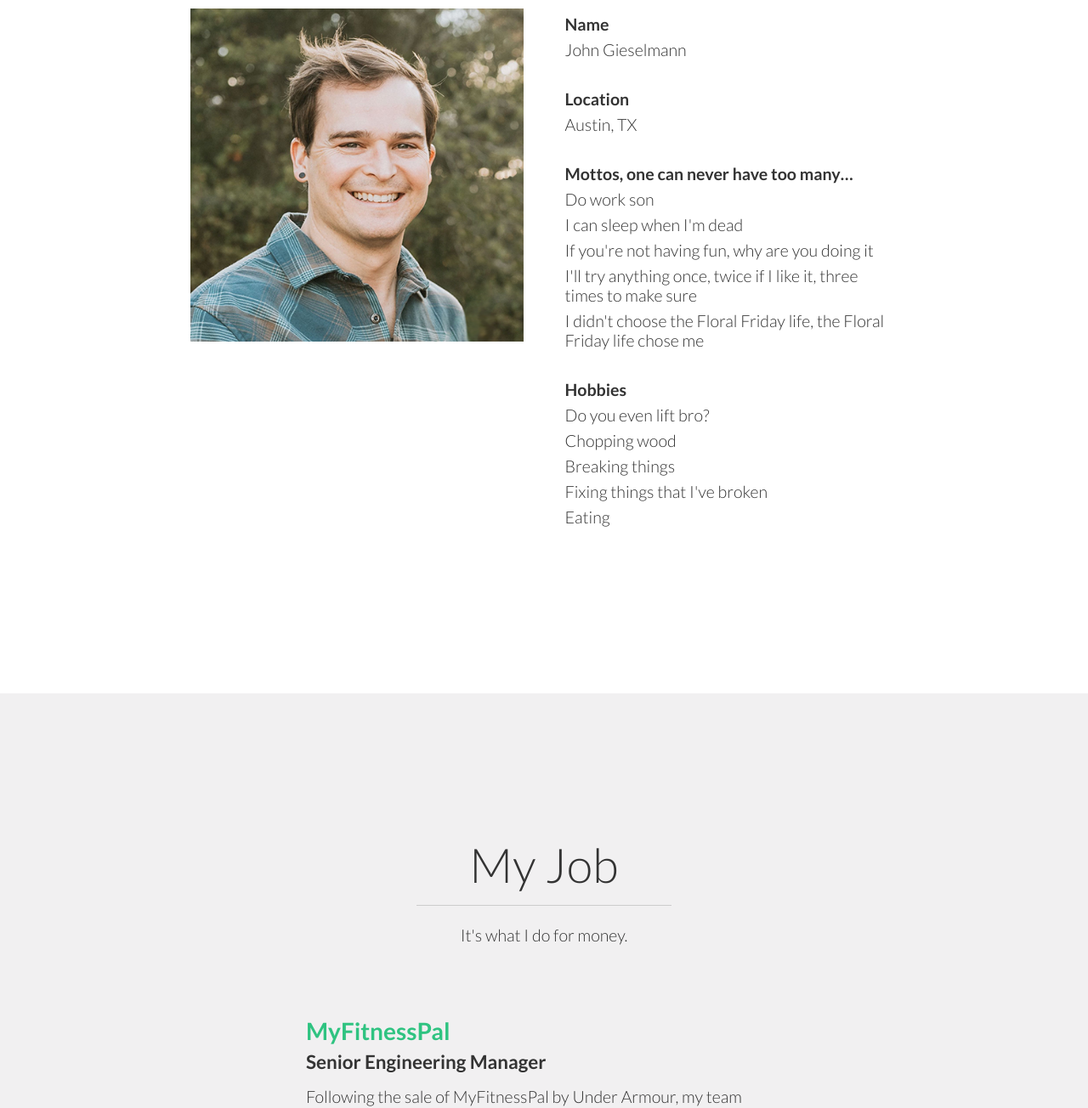
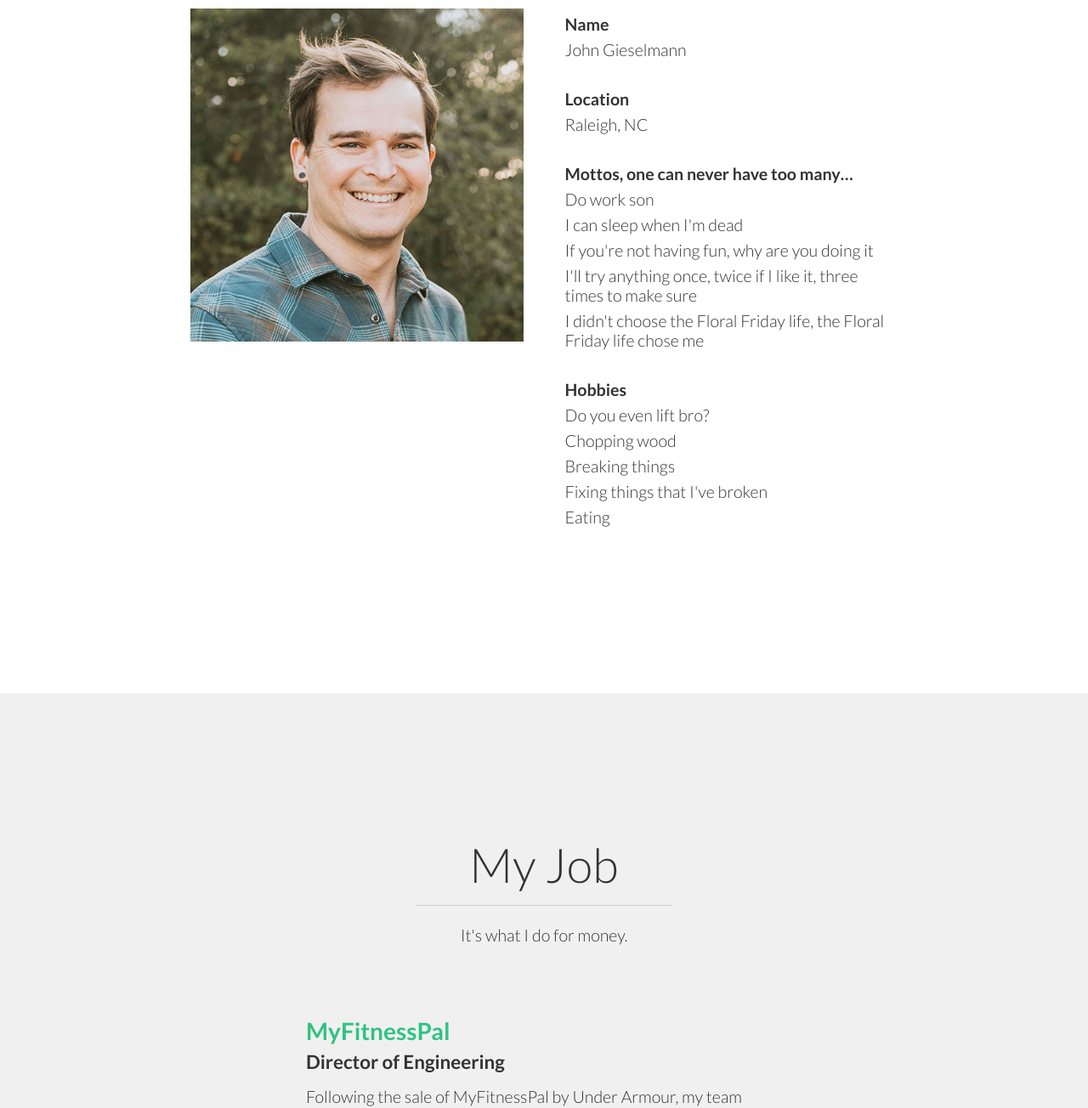
Before and after one commit to johngieselmann/my-site, a plain HTML site: page index.html in a window 1280 px wide. Shown: the part 920-2224 px from the top of the page at 85% size. Drawn offline with Linux system fonts and the light colour scheme.

Commit message:
Update location and title... not details

```diff
--- a/index.html
+++ b/index.html
@@ -76,7 +76,7 @@ j=d.createElement(s),dl=l!='dataLayer'?'&l='+l:'';j.async=true;j.src=
 
             <h3>Location</h3>
             <ul>
-              <li>Austin, TX</li>
+              <li>Raleigh, NC</li>
             </ul>
 
             <h3>Mottos, one can never have too many&hellip;</h3>
@@ -111,7 +111,7 @@ j=d.createElement(s),dl=l!='dataLayer'?'&l='+l:'';j.async=true;j.src=
           <div class="job-group">
             <div class="company">
               <h3><a href="https://myfitnesspal.com" target="_blank">MyFitnessPal</a></h3>
-              <h4>Senior Engineering Manager</h4>
+              <h4>Director of Engineering</h4>
             </div><!-- /.company -->
             <div class="description">
               <p>
```
